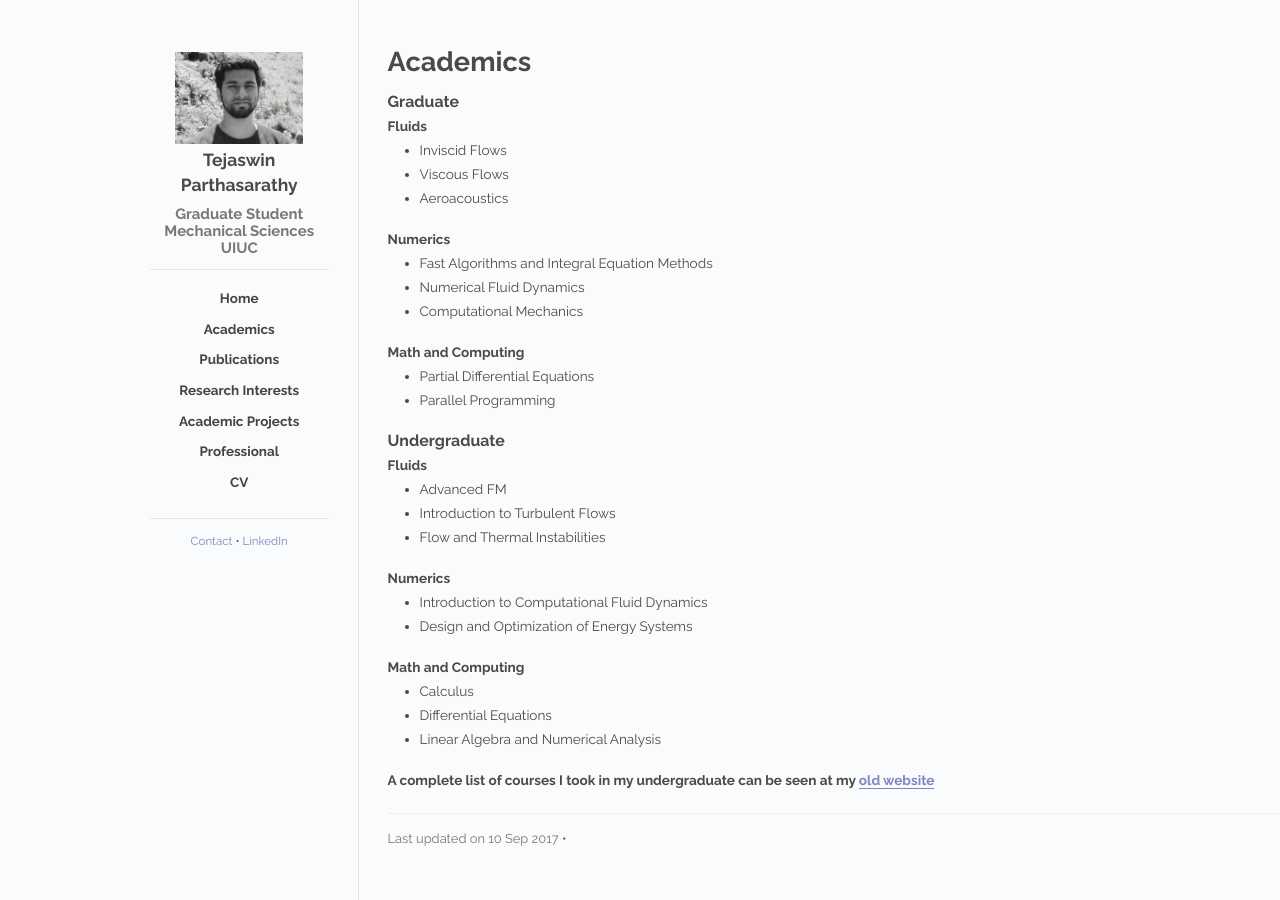
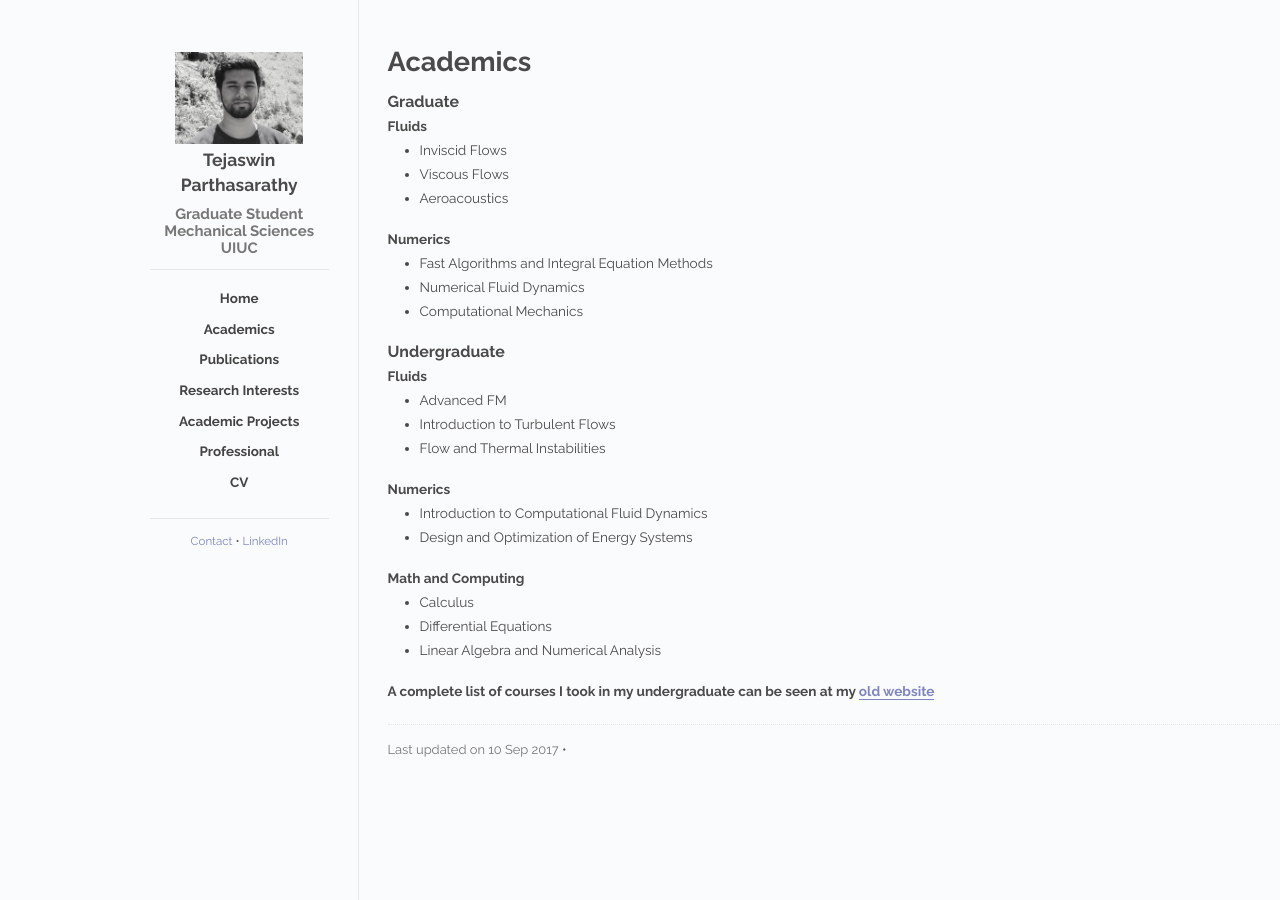
Before and after one commit to parthas1/parthas1.github.io, a Jekyll site: the page built from academics/index.md, in a window 1280 px wide. Built offline with Jekyll 4.4.1, drawn with Linux system fonts in a browser that asks for light colours.

Commit message:
updated Courses tab

```diff
--- a/academics/index.md
+++ b/academics/index.md
@@ -19,12 +19,6 @@ order: 2
 * Numerical Fluid Dynamics
 * Computational Mechanics
 
-#### Math and Computing
-
-* Partial Differential Equations
-* Parallel Programming
-
-
 ### Undergraduate
 
 #### Fluids
```
